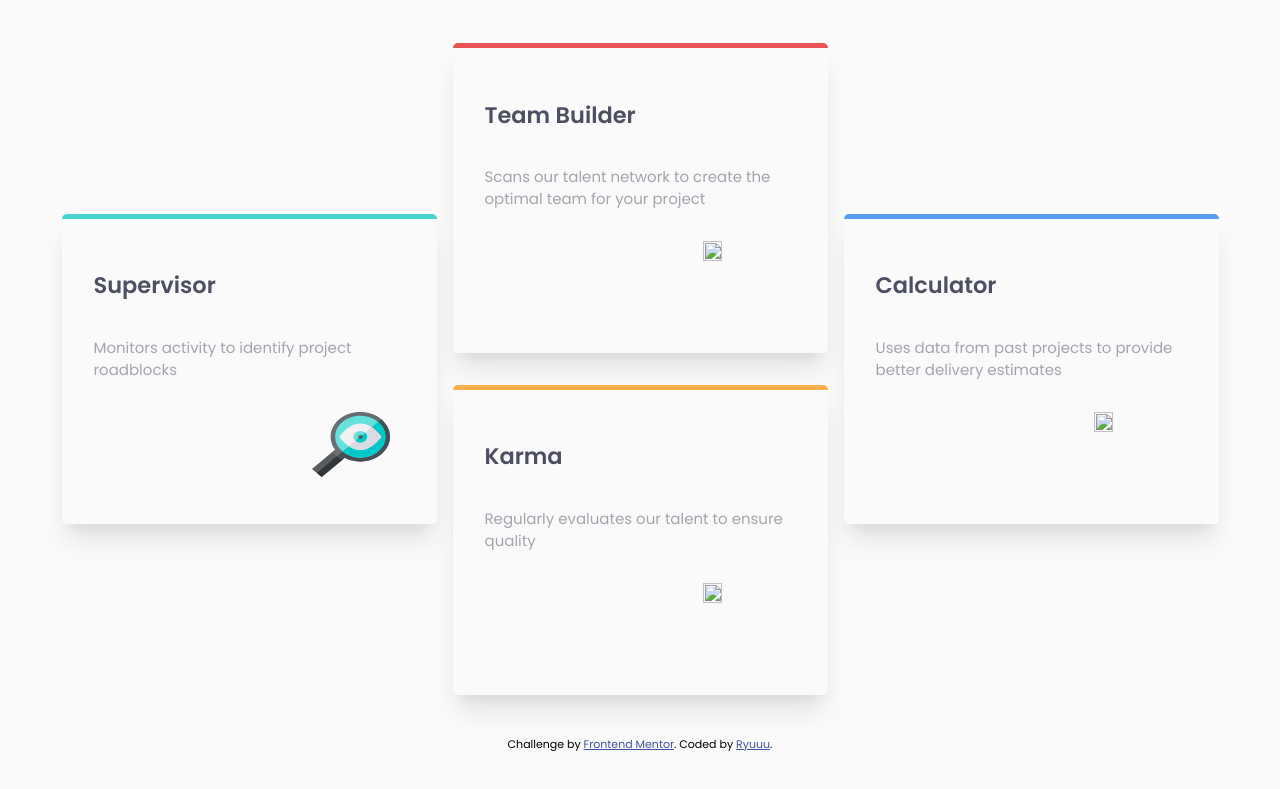
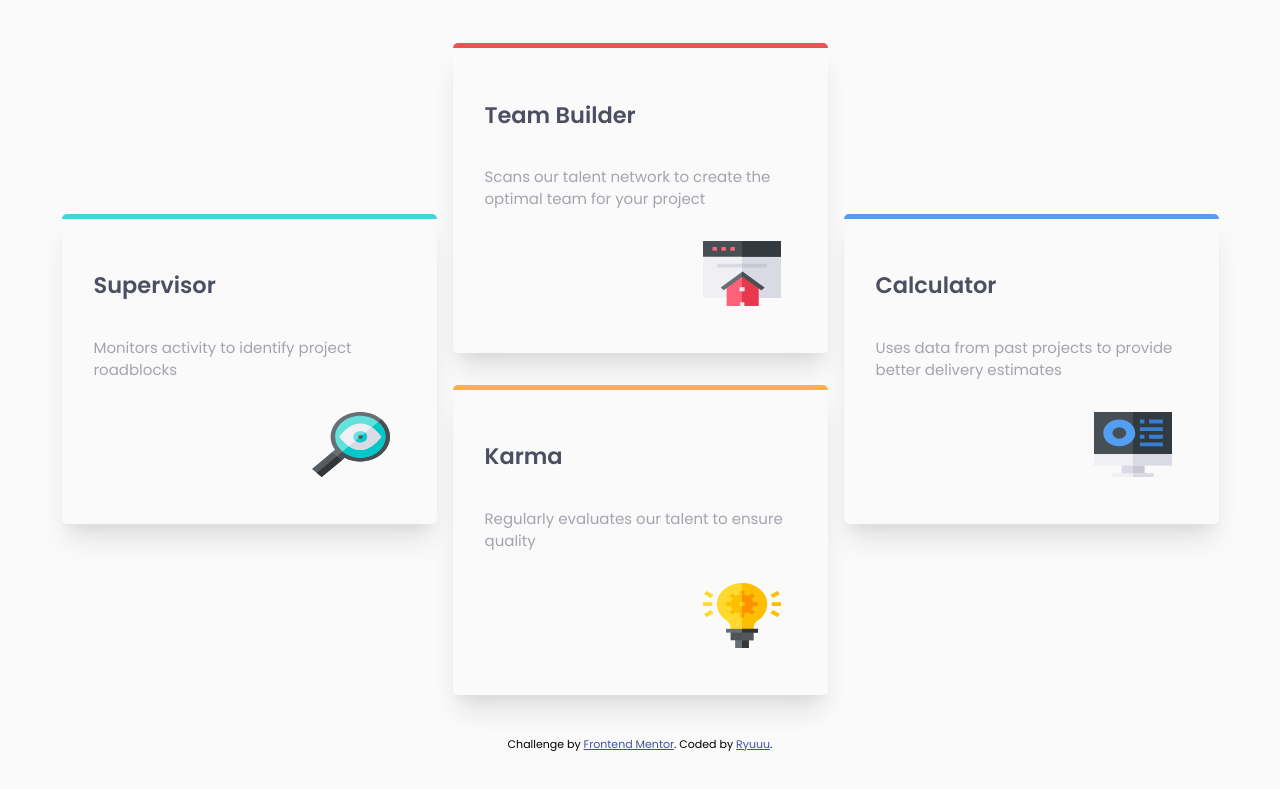
Before and after one commit to Ryuuuheiiii/four-card-feature-section, a plain HTML site: page index.html in a window 1280 px wide. Shown: the part 242-1031 px from the top of the page. Drawn offline with Linux system fonts and the light colour scheme; the site is published under a folder, as on GitHub Pages, so addresses that start at the root find nothing.

Commit message:
Update index.html

```diff
--- a/index.html
+++ b/index.html
@@ -54,7 +54,7 @@
         <p> Scans our talent network to create the optimal team for your project</p>
 
        <div class="img-container">
-        <img src="/images/icon-team-builder.svg" alt="">
+        <img src="images/icon-team-builder.svg" alt="">
       </div>
       </div>
 
@@ -62,7 +62,7 @@
         <h2>Karma</h2>
         <p>Regularly evaluates our talent to ensure quality </p>
           <div class="img-container">
-            <img src="/images/icon-karma.svg" alt="">
+            <img src="images/icon-karma.svg" alt="">
           </div>
 
       </div>
@@ -72,7 +72,7 @@
 
       <p>Uses data from past projects to provide better delivery estimates</p>
         <div class="img-container">
-          <img src="/images/icon-calculator.svg" alt="">
+          <img src="images/icon-calculator.svg" alt="">
         </div>
 
       </div>
```
